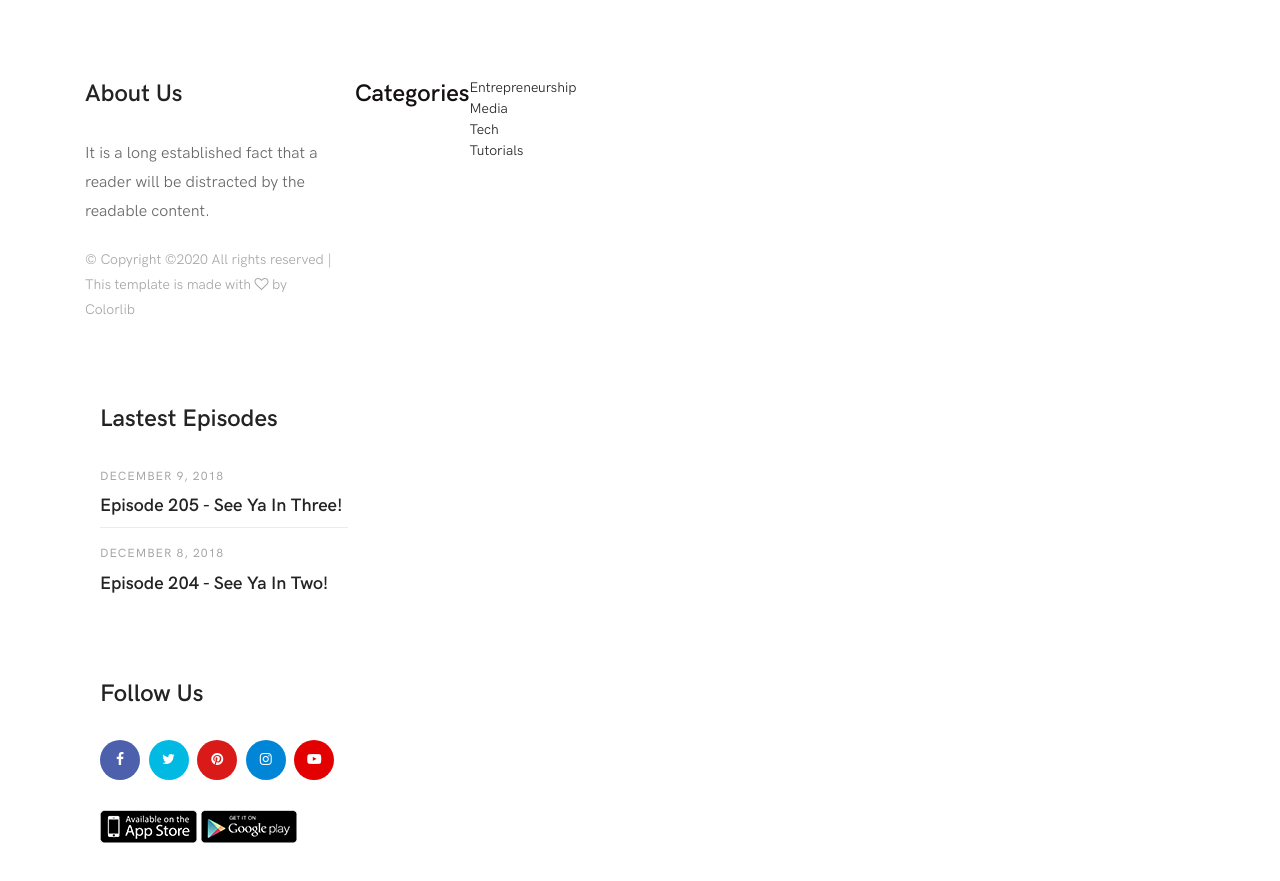
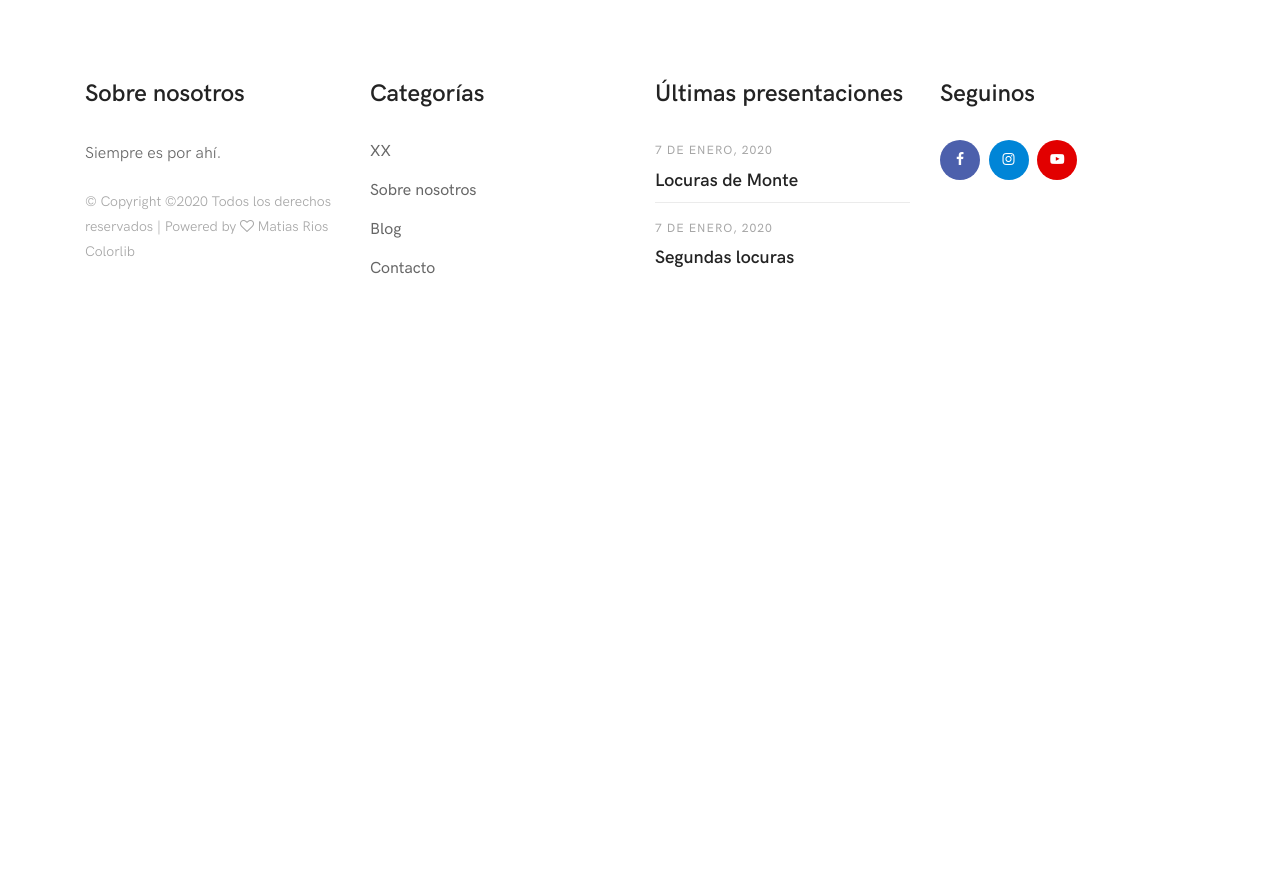
Before and after one commit to Budapestweb/buda, a website: page mequieroami.html in a window 1280 px wide. Shown: the part 1625-2506 px from the top of the page. After the commit the page ends 1986 px from the top, so only its background shows below. Drawn offline with nearby package versions, Linux system fonts and the light colour scheme.

Commit message:
Update mequieroami.html

```diff
--- a/mequieroami.html
+++ b/mequieroami.html
@@ -458,52 +458,15 @@
         <div class="col-12 col-sm-6 col-lg-3">
           <div class="single-footer-widget mb-80">
             <!-- Widget Title -->
-            <h4 class="widget-title">About Us</h4>
+            <h4 class="widget-title">Sobre nosotros</h4>
 
-            <p>It is a long established fact that a reader will be distracted by the readable content.</p>
+            <p>Siempre es por ahí.</p>
             <div class="copywrite-content">
               <p>&copy;
 
 <!-- Link back to Colorlib can't be removed. Template is licensed under CC BY 3.0. -->
-Copyright &copy;<script>document.write(new Date().getFullYear());</script> All rights reserved | This template is made with <i class="fa fa-heart-o" aria-hidden="true"></i> by <a href="https://colorlib.com" target="_blank">Colorlib</a>
+Copyright &copy;<script>document.write(new Date().getFullYear());</script> Todos los derechos reservados | Powered by <i class="fa fa-heart-o" aria-hidden="true"></i><a href= "https://matiasjrb.com.ar" target="blank"> Matias Rios</a><br><a href="https://colorlib.com" target="_blank">Colorlib</a>
 <!-- Link back to Colorlib can't be removed. Template is licensed under CC BY 3.0. --></p>
-            </div>
-          </div>
-        </div>
-
-        <!-- Single Footer Widget -->
-        <!--div class="col-12 col-sm-6 col-lg-3">
-          <div class="single-footer-widget mb-80">
-            <!-- Widget Title -->
-            <h4 class="widget-title">Categories</h4>
-
-            <!-- Catagories Nav -->
-            <nav>
-              <ul class="catagories-nav">
-                <li><a href="#">Entrepreneurship</a></li>
-                <li><a href="#">Media</a></li>
-                <li><a href="#">Tech</a></li>
-                <li><a href="#">Tutorials</a></li>
-              </ul>
-            </nav>
-          </div>
-        </div-->
-
-        <!-- Single Footer Widget -->
-        <div class="col-12 col-sm-6 col-lg-3">
-          <div class="single-footer-widget mb-80">
-            <!-- Widget Title -->
-            <h4 class="widget-title">Lastest Episodes</h4>
-
-            <!-- Single Latest Episodes -->
-            <div class="single-latest-episodes">
-              <p class="episodes-date">December 9, 2018</p>
-              <a href="#" class="episodes-title">Episode 205 - See Ya In Three!</a>
-            </div>
-            <!-- Single Latest Episodes -->
-            <div class="single-latest-episodes">
-              <p class="episodes-date">December 8, 2018</p>
-              <a href="#" class="episodes-title">Episode 204 - See Ya In Two!</a>
             </div>
           </div>
         </div>
@@ -512,20 +475,55 @@ Copyright &copy;<script>document.write(new Date().getFullYear());</script> All r
         <div class="col-12 col-sm-6 col-lg-3">
           <div class="single-footer-widget mb-80">
             <!-- Widget Title -->
-            <h4 class="widget-title">Follow Us</h4>
+            <h4 class="widget-title">Categorías</h4>
+
+            <!-- Catagories Nav -->
+            <nav>
+              <ul class="catagories-nav">
+                <li><a href="#">XX</a></li>
+                <li><a href="#">Sobre nosotros</a></li>
+                <li><a href="#">Blog</a></li>
+                <li><a href="#">Contacto</a></li>
+              </ul>
+            </nav>
+          </div>
+        </div>
+
+        <!-- Single Footer Widget -->
+        <div class="col-12 col-sm-6 col-lg-3">
+          <div class="single-footer-widget mb-80">
+            <!-- Widget Title -->
+            <h4 class="widget-title">Últimas presentaciones</h4>
+
+            <!-- Single Latest Episodes -->
+            <div class="single-latest-episodes">
+              <p class="episodes-date">7 de Enero, 2020</p>
+              <a href="#" class="episodes-title">Locuras de Monte</a>
+            </div>
+            <!-- Single Latest Episodes -->
+            <div class="single-latest-episodes">
+              <p class="episodes-date">7 de Enero, 2020</p>
+              <a href="#" class="episodes-title">Segundas locuras</a>
+            </div>
+          </div>
+        </div>
+
+        <!-- Single Footer Widget -->
+        <div class="col-12 col-sm-6 col-lg-3">
+          <div class="single-footer-widget mb-80">
+            <!-- Widget Title -->
+            <h4 class="widget-title">Seguinos</h4>
             <!-- Social Info -->
             <div class="footer-social-info">
-              <a href="#" class="facebook" data-toggle="tooltip" data-placement="top" title="Facebook"><i class="fa fa-facebook"></i></a>
-              <a href="#" class="twitter" data-toggle="tooltip" data-placement="top" title="Twitter"><i class="fa fa-twitter"></i></a>
-              <a href="#" class="pinterest" data-toggle="tooltip" data-placement="top" title="Pinterest"><i class="fa fa-pinterest"></i></a>
-              <a href="#" class="instagram" data-toggle="tooltip" data-placement="top" title="Instagram"><i class="fa fa-instagram"></i></a>
-              <a href="#" class="youtube" data-toggle="tooltip" data-placement="top" title="YouTube"><i class="fa fa-youtube-play"></i></a>
+              <a href="https://www.facebook.com/Budapest.trio/" class="facebook" data-toggle="tooltip" data-placement="top" title="Facebook"><i class="fa fa-facebook"></i></a>
+              <a href="https://www.instagram.com/budapest.trio/" class="instagram" data-toggle="tooltip" data-placement="top" title="Instagram"><i class="fa fa-instagram"></i></a>
+              <a href="https://www.youtube.com/channel/UCFMRXCmzWkNX2pQA7XAUvDA" class="youtube" data-toggle="tooltip" data-placement="top" title="YouTube"><i class="fa fa-youtube-play"></i></a>
             </div>
             <!-- App Download Button -->
-            <div class="app-download-button mt-30">
+            <!--div class="app-download-button mt-30">
               <a href="#"><img src="./img/core-img/app-store.png" alt=""></a>
               <a href="#"><img src="./img/core-img/google-play.png" alt=""></a>
-            </div>
+            </div-->
           </div>
         </div>
 
```
